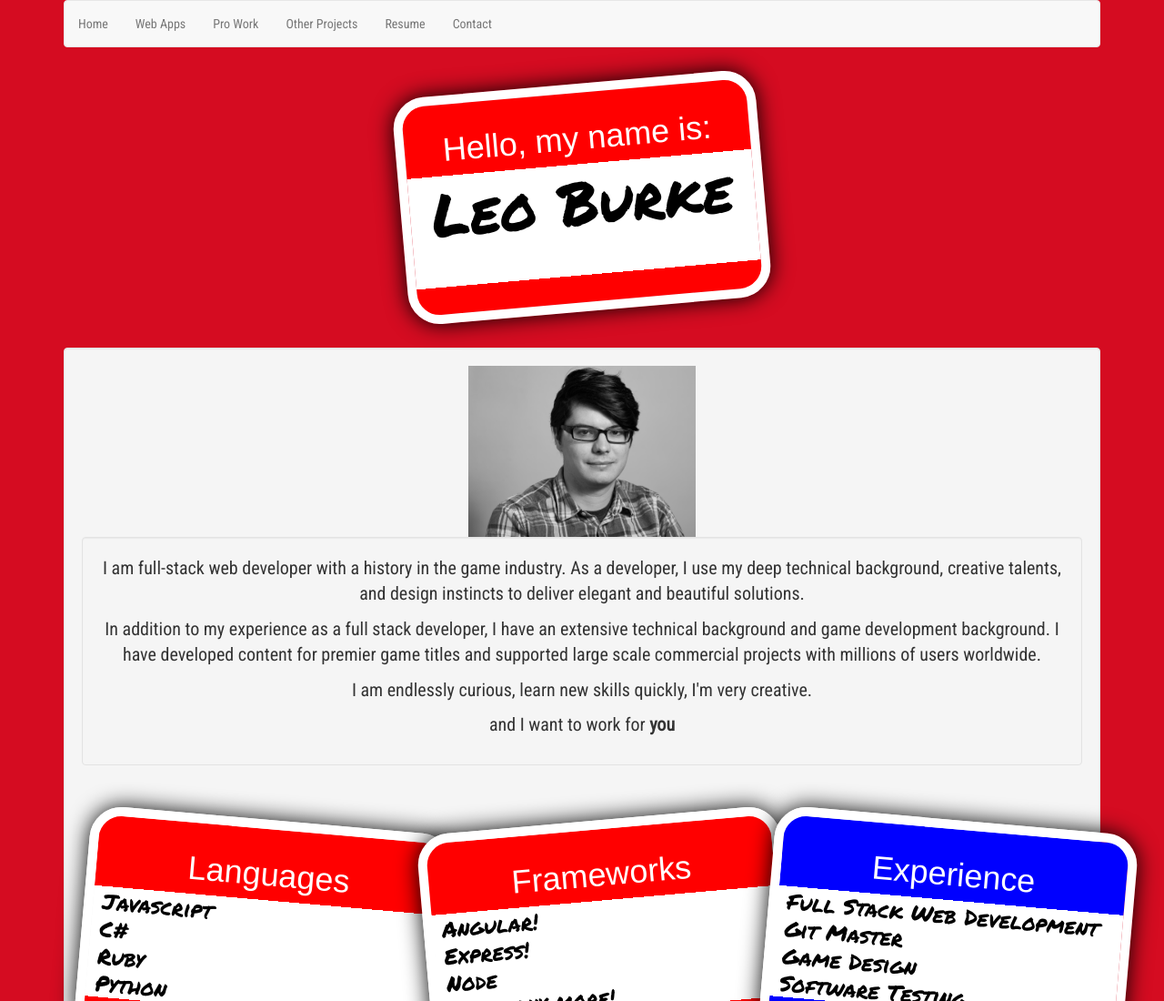
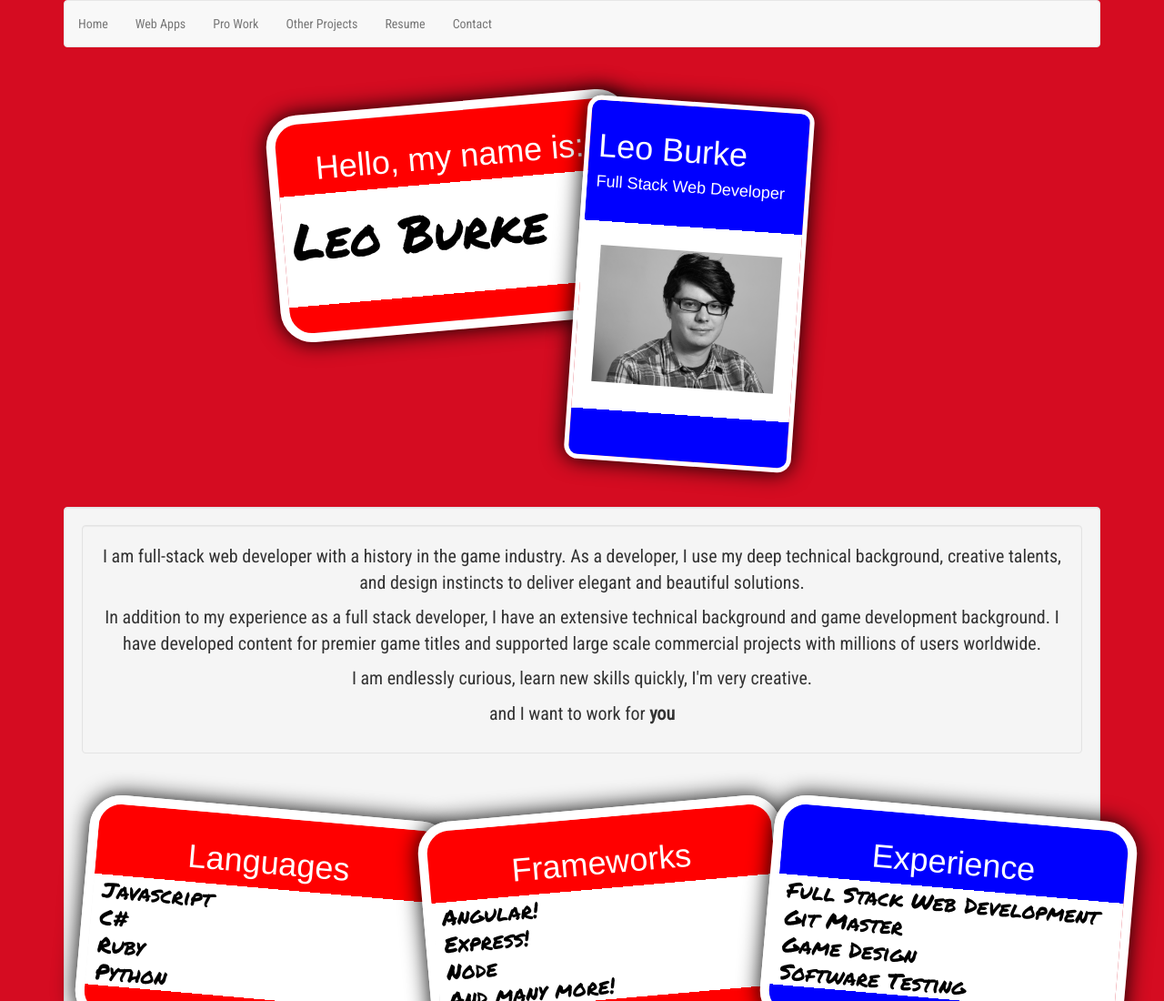
Before and after one commit to mullfuchs/old-web-portfolio, a website: page index.html in a window 1280 px wide. Shown: the top 1100 px of the page at 91% size. Drawn offline with nearby package versions, Linux system fonts and the light colour scheme; some packages are replaced by stand-ins of ours.

Commit message:
changing name tag/headshot

```diff
--- a/css/style.css
+++ b/css/style.css
@@ -46,12 +46,31 @@ body{
   box-shadow: 0px 0px 25px #000000;
 }
 
+.badge{
+  font-family: sans-serif;
+  color: white;
+  background-color: #f2f2f2;
+  width: 250px;
+  height: 400px;
+  border-radius: 15px;
+  border: 5px solid white;
+  margin: 40px auto;
+  padding: 10px;
+    -ms-transform: rotate(4deg); /* IE 9 */
+  -webkit-transform: rotate(4deg); /* Safari */
+  transform: rotate(4deg);
+  box-shadow: 0px 0px 25px #000000;
+}
+
 .name{
   color: black;
-  font-size: 65px;
+  font-size: 55px;
   line-height: 80px;
-  display: inline;
-  text-align: center;
+  display: block;
+  text-align: left;
+      -ms-transform: rotate(1deg); /* IE 9 */
+  -webkit-transform: rotate(1deg); /* Safari */
+  transform: rotate(1deg);
   font-family: 'Permanent Marker', cursive;
 }
 
@@ -90,6 +109,11 @@ filter: progid:DXImageTransform.Microsoft.gradient( startColorstr='#0000ff', end
   width: 250px;
 }
 
+.headshot{
+  width: 200px;
+  padding-top: 50px;
+}
+
 img{
   width: 90%;
 }
--- a/views/main.html
+++ b/views/main.html
@@ -1,12 +1,33 @@
-<div class='nameTag gradient'>
-  <h1 style="font-family: sans-serif;">Hello, my name is:</h1>
-  <h1 class='name'>Leo Burke</h1>
+
+<div class="row" style="display: inline-block;">
+  <div class="col-md-5 offset-md-3">
+    <div class='nameTag gradient'>
+      <h1 style="font-family: sans-serif;">Hello, my name is:</h1>
+      <h1 class='name'>Leo Burke</h1>
+    </div>
+  </div>
+
+  <div class="col-md-6">
+    <div class="badge gradientBlue">
+      <h1 style="font-family: sans-serif; text-align: left">Leo Burke</h1>
+      <h4 style="font-family: sans-serif; text-align: left;">Full Stack Web Developer</h4>
+    <!--   <h4 style="font-family: sans-serif; text-align: left;">Web Developer</h4> -->
+
+      <img class="headshot" src="../img/meirl.jpg">
+    </div>
+  </div>
 </div>
+
+
+
+
 
 <div class="well">
 
 <div class="projimg">
-    <img class="imgoffset" src="../img/meirl.jpg">
+
+
+
 </div>
 
 <div class="well">
```
